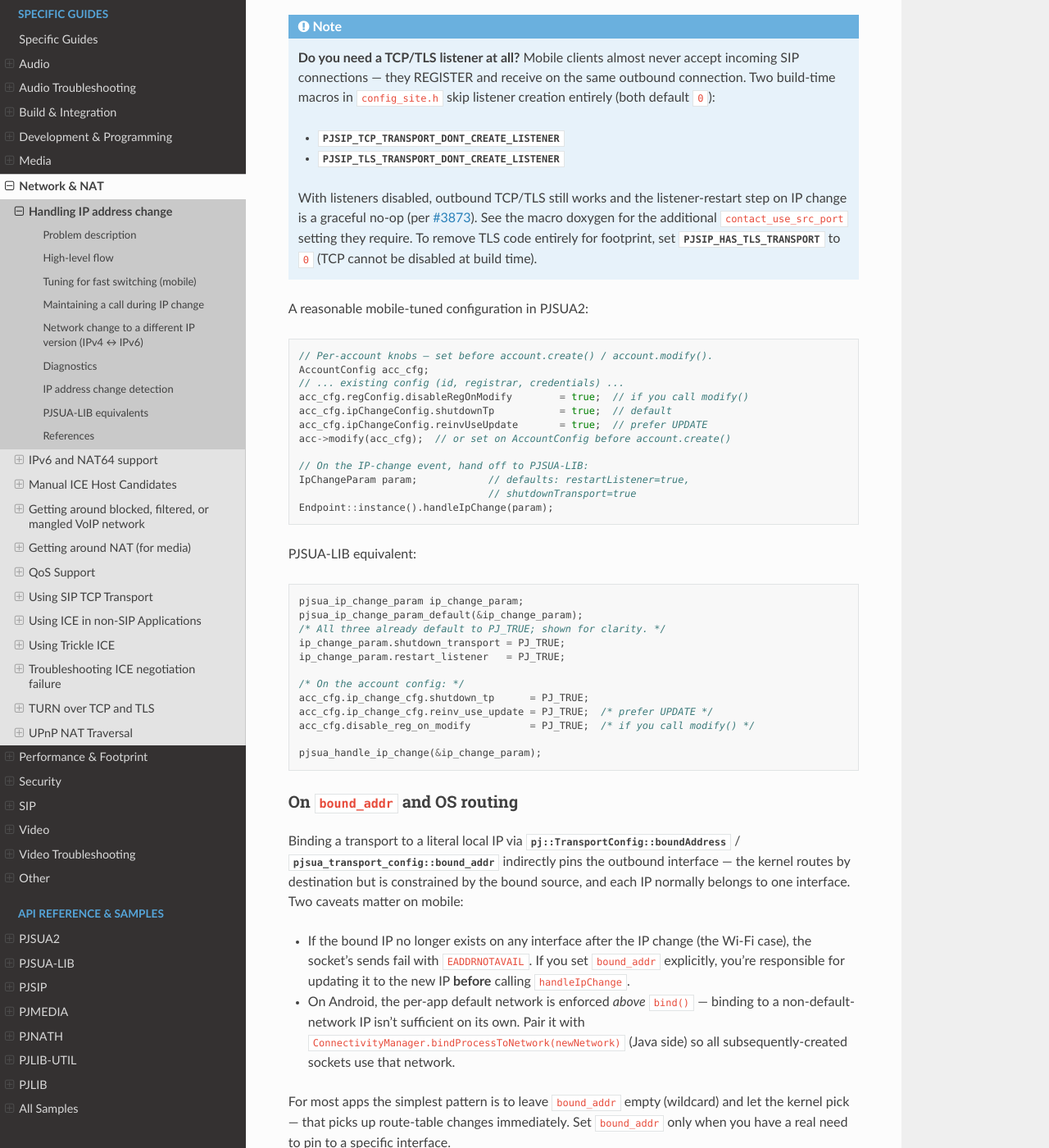
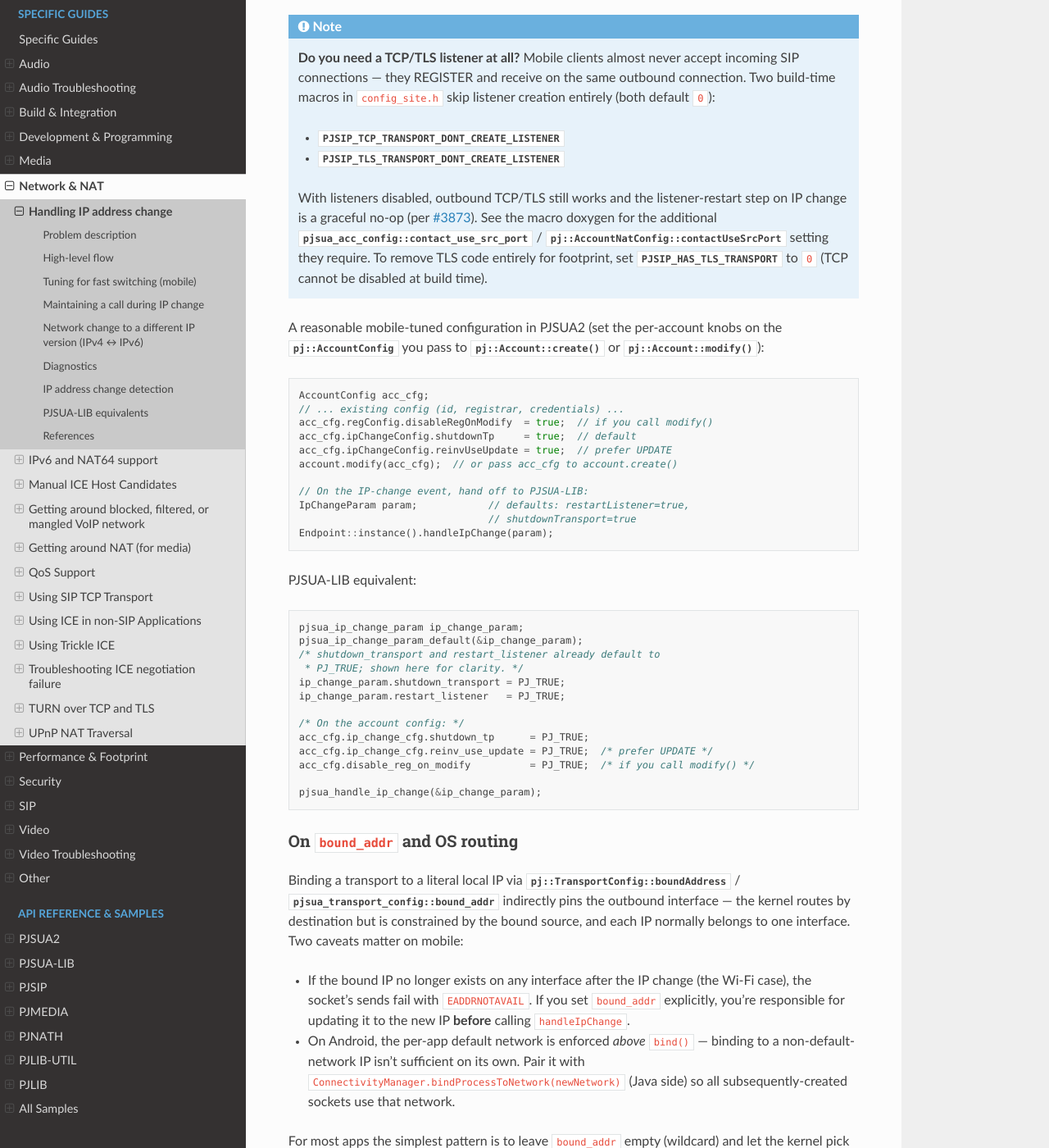
Before and after one commit to pjsip/pjproject_docs, a Sphinx documentation site: the page built from docs/source/specific-guides/network_nat/ip_change.rst, in a window 1280 px wide and 1400 px high, scrolled down 2588 px. Shown: the whole window at 82% size. Built offline with Sphinx 7.4.7 and the Read the Docs theme 3.1.0, drawn with Linux system fonts in a browser that asks for light colours; the version number could not be read and is left out; some of the changed text lies outside the part shown.

Commit message:
docs: ip_change — address Copilot review
* PJSUA2 mobile-tuned snippet — introduce the account variable as
  `account` (not the bare `acc->` that wasn't declared), make it
  clear the snippet is set before `Account::create` / `modify`.
* PJSUA-LIB comment "All three already default to PJ_TRUE" was
  misleading — `restart_lis_delay` is a duration, not a boolean.
  Rephrased to name the two booleans (`shutdown_transport`,
  `restart_listener`) explicitly.
* PJSUA2 bound_addr snippet — declare `Endpoint &ep =
  Endpoint::instance();` and use `account.modify()` so the example
  is copy-pasteable. Also fixed `transportDestroy` (doesn't exist)
  to `transportClose`.
* `contact_use_src_port` was a plain literal; linked with cpp:any
  to both PJSUA-LIB and PJSUA2 symbols for consistency with the
  rest of the page.

```diff
--- a/docs/source/specific-guides/network_nat/ip_change.rst
+++ b/docs/source/specific-guides/network_nat/ip_change.rst
@@ -156,21 +156,24 @@
    With listeners disabled, outbound TCP/TLS still works and the
    listener-restart step on IP change is a graceful no-op (per
    :pr:`3873`). See the macro doxygen for the additional
-   ``contact_use_src_port`` setting they require. To remove TLS code
-   entirely for footprint, set :c:macro:`PJSIP_HAS_TLS_TRANSPORT` to
-   ``0`` (TCP cannot be disabled at build time).
+   :cpp:any:`pjsua_acc_config::contact_use_src_port` /
+   :cpp:any:`pj::AccountNatConfig::contactUseSrcPort` setting they
+   require. To remove TLS code entirely for footprint, set
+   :c:macro:`PJSIP_HAS_TLS_TRANSPORT` to ``0`` (TCP cannot be
+   disabled at build time).
 
-A reasonable mobile-tuned configuration in PJSUA2:
+A reasonable mobile-tuned configuration in PJSUA2 (set the
+per-account knobs on the :cpp:any:`pj::AccountConfig` you pass to
+:cpp:func:`pj::Account::create` or :cpp:func:`pj::Account::modify`):
 
 .. code-block:: c++
 
-    // Per-account knobs — set before account.create() / account.modify().
     AccountConfig acc_cfg;
     // ... existing config (id, registrar, credentials) ...
-    acc_cfg.regConfig.disableRegOnModify        = true;  // if you call modify()
-    acc_cfg.ipChangeConfig.shutdownTp           = true;  // default
-    acc_cfg.ipChangeConfig.reinvUseUpdate       = true;  // prefer UPDATE
-    acc->modify(acc_cfg);  // or set on AccountConfig before account.create()
+    acc_cfg.regConfig.disableRegOnModify  = true;  // if you call modify()
+    acc_cfg.ipChangeConfig.shutdownTp     = true;  // default
+    acc_cfg.ipChangeConfig.reinvUseUpdate = true;  // prefer UPDATE
+    account.modify(acc_cfg);  // or pass acc_cfg to account.create()
 
     // On the IP-change event, hand off to PJSUA-LIB:
     IpChangeParam param;            // defaults: restartListener=true,
@@ -183,7 +186,8 @@
 
     pjsua_ip_change_param ip_change_param;
     pjsua_ip_change_param_default(&ip_change_param);
-    /* All three already default to PJ_TRUE; shown for clarity. */
+    /* shutdown_transport and restart_listener already default to
+     * PJ_TRUE; shown here for clarity. */
     ip_change_param.shutdown_transport = PJ_TRUE;
     ip_change_param.restart_listener   = PJ_TRUE;
 
@@ -228,16 +232,17 @@
 
    // PJSUA2 — call before recreating SIP transport / modifying account.
    const std::string new_local_ip = "10.0.0.5";
+   Endpoint &ep = Endpoint::instance();
 
    // SIP transport: pass on the TransportConfig at transportCreate() time.
    TransportConfig sip_tp_cfg;
    sip_tp_cfg.boundAddress = new_local_ip;
-   ep.transportDestroy(old_sip_tp_id);
+   ep.transportClose(old_sip_tp_id);
    ep.transportCreate(PJSIP_TRANSPORT_UDP, sip_tp_cfg);
 
    // Media (RTP/RTCP): on the account config, then re-apply.
    acc_cfg.mediaConfig.transportConfig.boundAddress = new_local_ip;
-   acc->modify(acc_cfg);
+   account.modify(acc_cfg);
 
    ep.handleIpChange(IpChangeParam());
 
```
